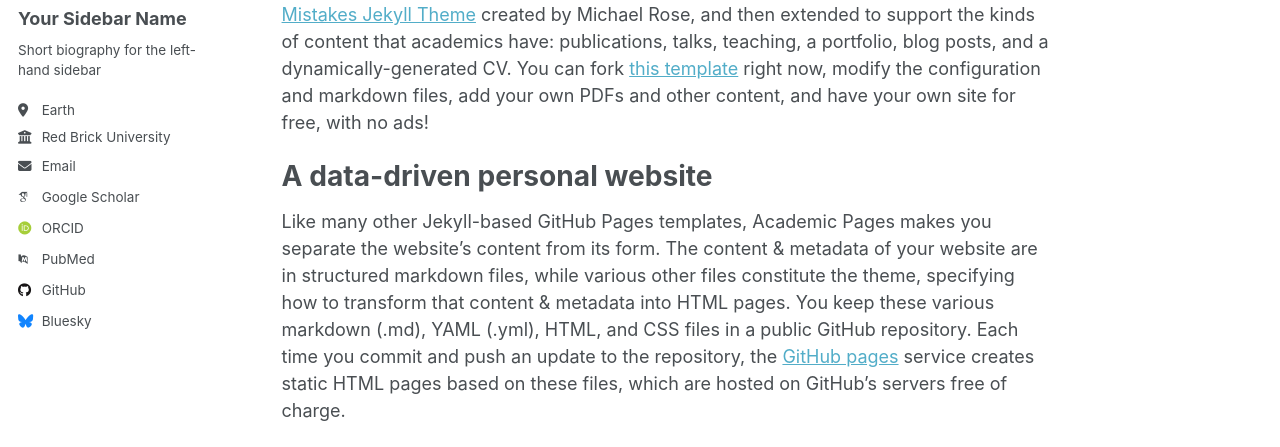
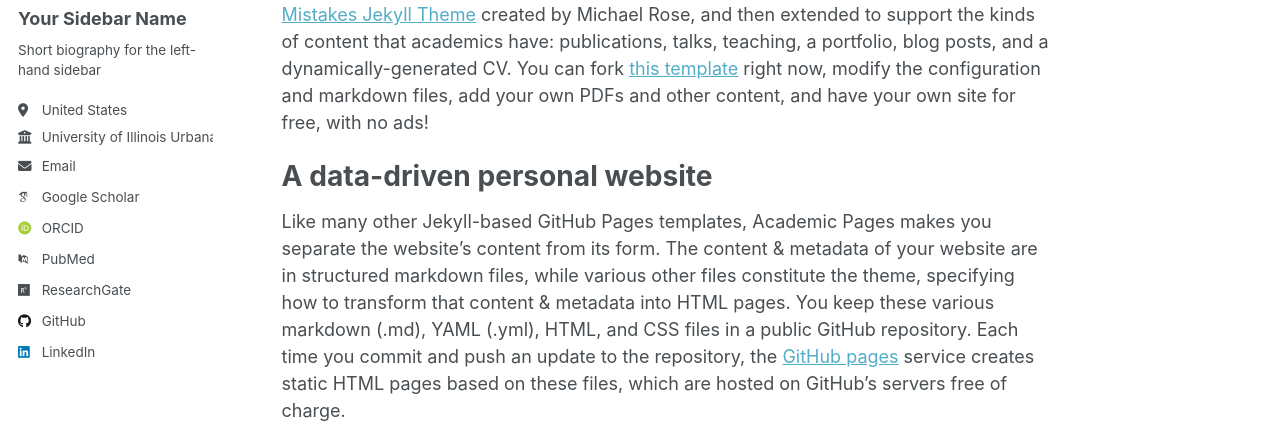
Before and after one commit to kjm04/jinmu.github.io, a Jekyll site: the page built from _pages/about.md, in a window 1280 px wide. Shown: the part 276-723 px from the top of the page. Built offline with Jekyll 4.4.1, drawn with Linux system fonts in a browser that asks for light colours; some web fonts are replaced; part of the change alters nothing that is shown.

Commit message:
Update _config.yml

```diff
--- a/_config.yml
+++ b/_config.yml
@@ -13,7 +13,7 @@ title                    : "Jinmu Kim / Site Title"
 title_separator          : "-"
 name                     : &name "Jinmu Kim"
 description              : &description "personal description"
-url                      : https://jinmu.github.io # the base hostname & protocol for your site e.g. "https://[your GitHub username].github.io" or if you already have some other page hosted on Github then use "https://[your GitHub username].github.io/[Your Repo Name]"
+url                      : https://kjm.github.io # the base hostname & protocol for your site e.g. "https://[your GitHub username].github.io" or if you already have some other page hosted on Github then use "https://[your GitHub username].github.io/[Your Repo Name]"
 baseurl                  : "" # the subpath of your site, e.g. "/blog"
 repository               : "academicpages/academicpages.github.io"
 
@@ -26,19 +26,19 @@ author:
   name             : "Your Sidebar Name"
   pronouns         : # example: "she/her"
   bio              : "Short biography for the left-hand sidebar"
-  location         : "Earth"
-  employer         : "Red Brick University"
+  location         : "United States"
+  employer         : "University of Illinois Urbana-Champaign"
   uri              : # URL
-  email            : "none@example.org"
+  email            : "kjm04@illinois.edu"
 
   # Academic websites
   arxiv            : # URL - Update with the correct link to your profile
-  googlescholar    : "https://scholar.google.com/citations?user=PS_CX0AAAAAJ"
+  googlescholar    : "https://scholar.google.com/citations?user=EKrur-wAAAAJ&hl=en"
   impactstory      : # URL
   orcid            : "http://orcid.org/yourorcidurl"
   semantic         : # URL
   pubmed           : "https://www.ncbi.nlm.nih.gov/pubmed/?term=john+snow"
-  researchgate     : # URL
+  researchgate     : "https://www.researchgate.net/profile/Jinmu-Kim"
   scopus           : # URL
 
   # Repositories and software development
@@ -50,30 +50,30 @@ author:
   stackoverflow    : # User number or user number and name (i.e., use "1" or "1/jeff-atwood")
 
   # Social media
-  bluesky          : "bsky.app" # Replace this with you Bluesky username
-  facebook         : # Username
-  flickr           : # Username
-  foursquare       : # Username
-  goodreads        : # Username
-  google_plus      : # Username
-  keybase          : # Username
-  instagram        : # Username
-  lastfm           : # Username
-  linkedin         : # Username
-  mastodon         : # URL
-  medium           : # URL
-  pinterest        : # Username
-  soundcloud       : # Username
-  steam            : # Username
-  telegram         : # URL
-  tumblr           : # Username
-  twitter          : # Username for X / Twitter
-  vine             : # Username
-  weibo            : # Username
-  wikipedia        : # Username
-  xing             : # Username
-  youtube          : # Username
-  zhihu            : # Username
+  #bluesky          : "bsky.app" # Replace this with you Bluesky username
+  #facebook         : # Username
+  #flickr           : # Username
+  #foursquare       : # Username
+  #goodreads        : # Username
+  #google_plus      : # Username
+  #keybase          : # Username
+  #instagram        : # Username
+  #lastfm           : # Username
+  linkedin         : "https://www.linkedin.com/in/jinmu-kim-b20b4b314"
+  #mastodon         : # URL
+  #medium           : # URL
+  #pinterest        : # Username
+  #soundcloud       : # Username
+  #steam            : # Username
+  #telegram         : # URL
+  #tumblr           : # Username
+  #twitter          : # Username for X / Twitter
+  #vine             : # Username
+  #weibo            : # Username
+  #wikipedia        : # Username
+  #xing             : # Username
+  #youtube          : # Username
+  #zhihu            : # Username
 
 # Publication Category - The following the list of publication categories and their headings
 publication_category:
```
